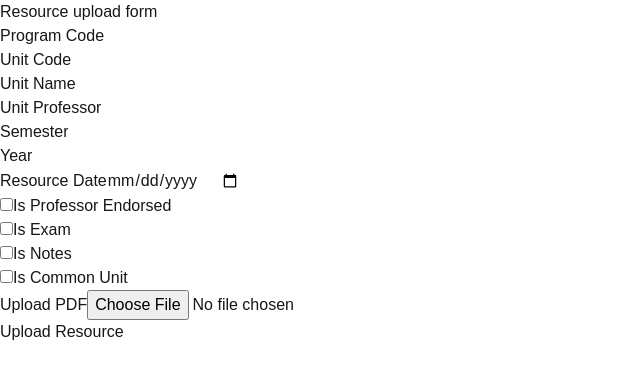
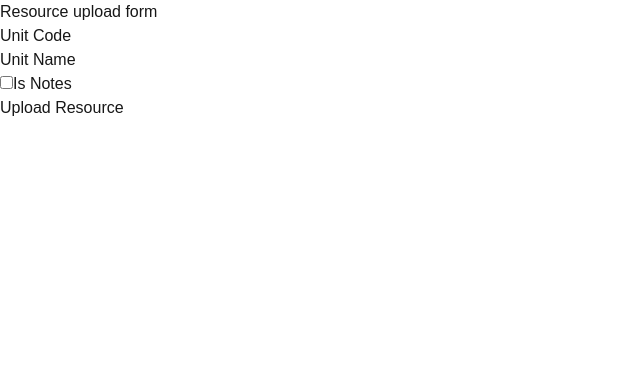
Before and after one commit to Hiuhuedd/automated-ru-frontend, a Next.js app: page / in a window 1280 px wide. Shown: the top 378 px of the page, without its empty margins (0-640 px from the left). Built offline with nearby package versions, Linux system fonts and the light colour scheme.

Commit message:
initial commit

```diff
--- a/package.json
+++ b/package.json
@@ -9,9 +9,10 @@
     "lint": "next lint"
   },
   "dependencies": {
+    "axios": "^1.7.7",
+    "next": "15.0.0",
     "react": "19.0.0-rc-65a56d0e-20241020",
-    "react-dom": "19.0.0-rc-65a56d0e-20241020",
-    "next": "15.0.0"
+    "react-dom": "19.0.0-rc-65a56d0e-20241020"
   },
   "devDependencies": {
     "postcss": "^8",
--- a/src/app/page.js
+++ b/src/app/page.js
@@ -1,64 +1,47 @@
 "use client";
 import { useState } from 'react';
+import axios from 'axios';
 
 export default function Home() {
   const [loading, setLoading] = useState(false);
 
   const [resource, setResource] = useState({
-    programCode: '',
-    isCommonUnit: false,
     unitCode: '',
     unitName: '',
-    semester: '',
-    year: '',
-    resourceDate: '',
-    isProfessorEndorsed: false,
-    isExam: false,
     isNotes: false,
-    unitProfessor: '',
   });
-  const [pdfFile, setPdfFile] = useState(null);
 
   const handleInputChange = (e) => {
     const { name, value, type, checked } = e.target;
     const inputValue = type === 'checkbox' ? checked : value;
-    setResource({
-      ...resource,
+    setResource((prevResource) => ({
+      ...prevResource,
       [name]: inputValue,
-    });
-  };
-
-  const handleFileChange = (e) => {
-    setPdfFile(e.target.files[0]);
+    }));
   };
 
   const handleSubmit = async (e) => {
     e.preventDefault();
-    const formData = new FormData();
-    formData.append('file', pdfFile);
-    formData.append('resourceData', JSON.stringify(resource));
-
-    setLoading(true); // Set loading to true when the request starts
+    setLoading(true);
 
     try {
-      const response = await fetch('http://localhost:5000/upload', {
-        method: 'POST',
-        body: formData,
+      const response = await axios.post('https://automated-resource-upload.onrender.com/generate-and-upload', resource, {
+        headers: {
+          'Content-Type': 'application/json',
+        },
       });
-
-      if (response.ok) {
-        const data = await response.json();
-        console.log('Success:', data);
-        // Optionally show a success message to the user
+alert(response.data.message)
+      console.log('Success:', response.data); // Handle successful response
+    } catch (error) {
+      if (error.response) {
+        // The request was made and the server responded with a status code
+        alert(`Error: ${error.response.data.error}`);
       } else {
-        const errorData = await response.json();
-        alert(`Error: ${errorData.error}`); // Alert user with the error message
+        console.error('Error uploading file:', error);
+        alert('An error occurred while uploading the file.');
       }
-    } catch (error) {
-      console.error('Error uploading file:', error);
-      alert('An error occurred while uploading the file.'); // Generic error message
     } finally {
-      setLoading(false); // Set loading to false when the request finishes
+      setLoading(false);
     }
   };
 
@@ -69,19 +52,6 @@ export default function Home() {
         className="space-y-4 p-6 bg-white shadow-md rounded-lg w-full max-w-lg"
       >
         <h1>Resource upload form</h1>
-        {/* Program Code */}
-        <div>
-          <label className="block text-sm font-medium text-gray-700">
-            Program Code
-          </label>
-          <input
-            type="text"
-            name="programCode"
-            onChange={handleInputChange}
-            className="mt-1 block w-full border-gray-300 rounded-md shadow-sm"
-            required
-          />
-        </div>
 
         {/* Unit Code */}
         <div>
@@ -91,8 +61,9 @@ export default function Home() {
           <input
             type="text"
             name="unitCode"
+            value={resource.unitCode}
             onChange={handleInputChange}
-            className="mt-1 block w-full border-gray-300 rounded-md shadow-sm"
+            className="mt-1 block w-full border-gray-300 py-1 shadow-sm"
             required
           />
         </div>
@@ -105,91 +76,11 @@ export default function Home() {
           <input
             type="text"
             name="unitName"
+            value={resource.unitName}
             onChange={handleInputChange}
-            className="mt-1 block w-full border-gray-300 rounded-md shadow-sm"
+            className="mt-1 block w-full border-gray-300 py-1 shadow-sm"
             required
           />
-        </div>
-
-        {/* Unit Professor */}
-        <div>
-          <label className="block text-sm font-medium text-gray-700">
-            Unit Professor
-          </label>
-          <input
-            type="text"
-            name="unitProfessor"
-            onChange={handleInputChange}
-            className="mt-1 block w-full border-gray-300 rounded-md shadow-sm"
-          />
-        </div>
-
-        {/* Semester */}
-        <div>
-          <label className="block text-sm font-medium text-gray-700">
-            Semester
-          </label>
-          <input
-            type="number"
-            name="semester"
-            onChange={handleInputChange}
-            className="mt-1 block w-full border-gray-300 rounded-md shadow-sm"
-            required
-          />
-        </div>
-
-        {/* Year */}
-        <div>
-          <label className="block text-sm font-medium text-gray-700">
-            Year
-          </label>
-          <input
-            type="number"
-            name="year"
-            onChange={handleInputChange}
-            className="mt-1 block w-full border-gray-300 rounded-md shadow-sm"
-            required
-          />
-        </div>
-
-        {/* Resource Date */}
-        <div>
-          <label className="block text-sm font-medium text-gray-700">
-            Resource Date
-          </label>
-          <input
-            type="date"
-            name="resourceDate"
-            onChange={handleInputChange}
-            className="mt-1 block w-full border-gray-300 rounded-md shadow-sm"
-            required
-          />
-        </div>
-
-        {/* Is Professor Endorsed */}
-        <div className="flex items-center">
-          <input
-            type="checkbox"
-            name="isProfessorEndorsed"
-            onChange={handleInputChange}
-            className="h-4 w-4 text-indigo-600 border-gray-300 rounded"
-          />
-          <label className="ml-2 block text-sm font-medium text-gray-700">
-            Is Professor Endorsed
-          </label>
-        </div>
-
-        {/* Is Exam */}
-        <div className="flex items-center">
-          <input
-            type="checkbox"
-            name="isExam"
-            onChange={handleInputChange}
-            className="h-4 w-4 text-indigo-600 border-gray-300 rounded"
-          />
-          <label className="ml-2 block text-sm font-medium text-gray-700">
-            Is Exam
-          </label>
         </div>
 
         {/* Is Notes */}
@@ -197,6 +88,7 @@ export default function Home() {
           <input
             type="checkbox"
             name="isNotes"
+            checked={resource.isNotes}
             onChange={handleInputChange}
             className="h-4 w-4 text-indigo-600 border-gray-300 rounded"
           />
@@ -205,39 +97,15 @@ export default function Home() {
           </label>
         </div>
 
-        {/* Is Common Unit */}
-        <div className="flex items-center">
-          <input
-            type="checkbox"
-            name="isCommonUnit"
-            onChange={handleInputChange}
-            className="h-4 w-4 text-indigo-600 border-gray-300 rounded"
-          />
-          <label className="ml-2 block text-sm font-medium text-gray-700">
-            Is Common Unit
-          </label>
-        </div>
-
-        {/* File Upload */}
-        <div>
-          <label className="block text-sm font-medium text-gray-700">
-            Upload PDF
-          </label>
-          <input
-            type="file"
-            accept="application/pdf"
-            onChange={handleFileChange}
-            className="mt-1 block w-full"
-            required
-          />
-        </div>
-
         {/* Submit Button */}
-        <button type="submit" disabled={loading}   className="bg-blue-500 text-white px-4 py-2 rounded-md hover:bg-blue-600"
+        <button
+          type="submit"
+          disabled={loading}
+          className="bg-blue-500 text-white px-4 py-2 rounded-md hover:bg-blue-600"
         >
-        {loading ? 'Uploading...' : 'Upload Resource'}
-      </button>
-      {loading && <p>Loading...</p>} {/* Loading indicator */}
+          {loading ? 'Uploading...' : 'Upload Resource'}
+        </button>
+        {loading && <p>Loading...</p>}
       </form>
     </div>
   );
```
Also changed, not shown: 1 other file (tests, documents, lock files or other folders).
